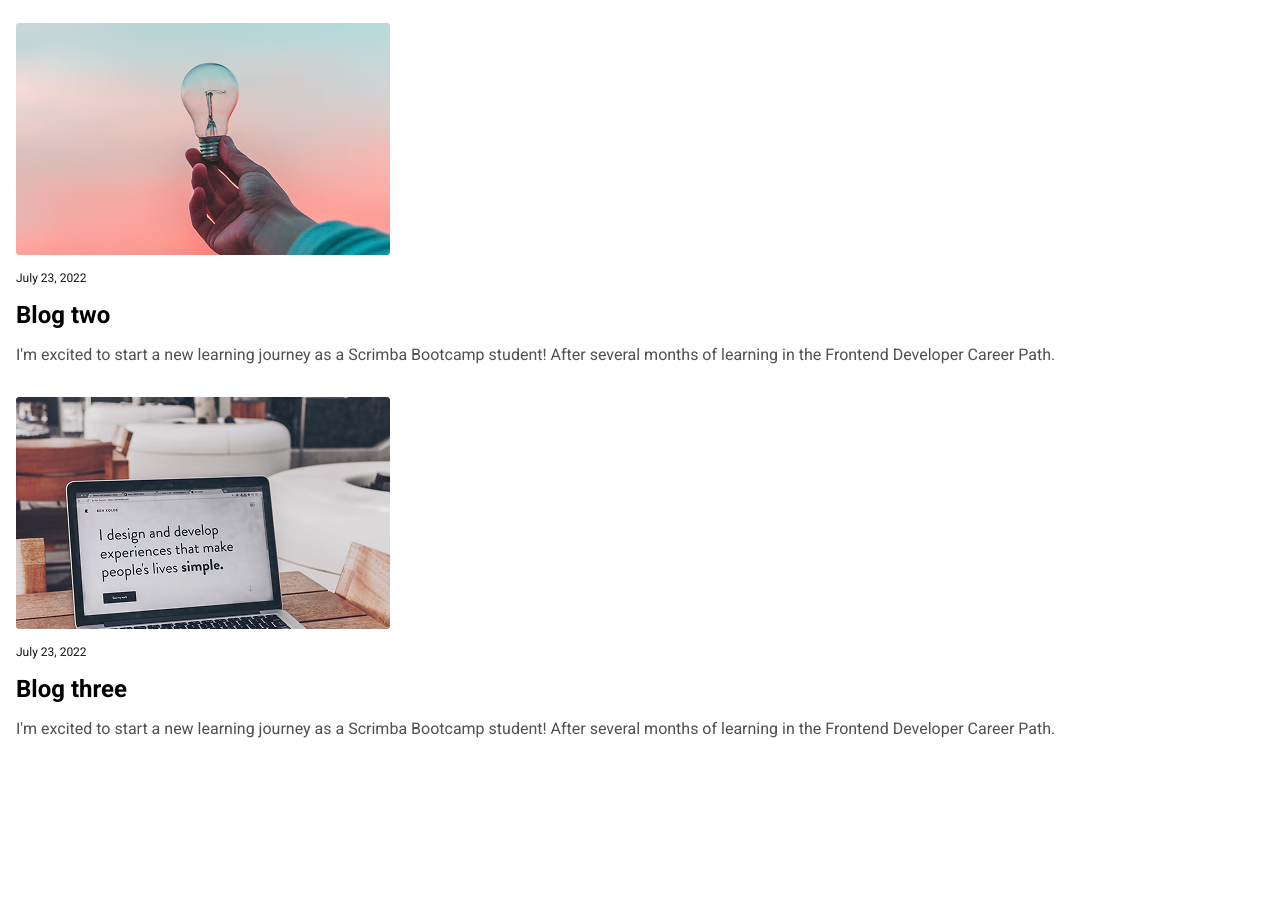
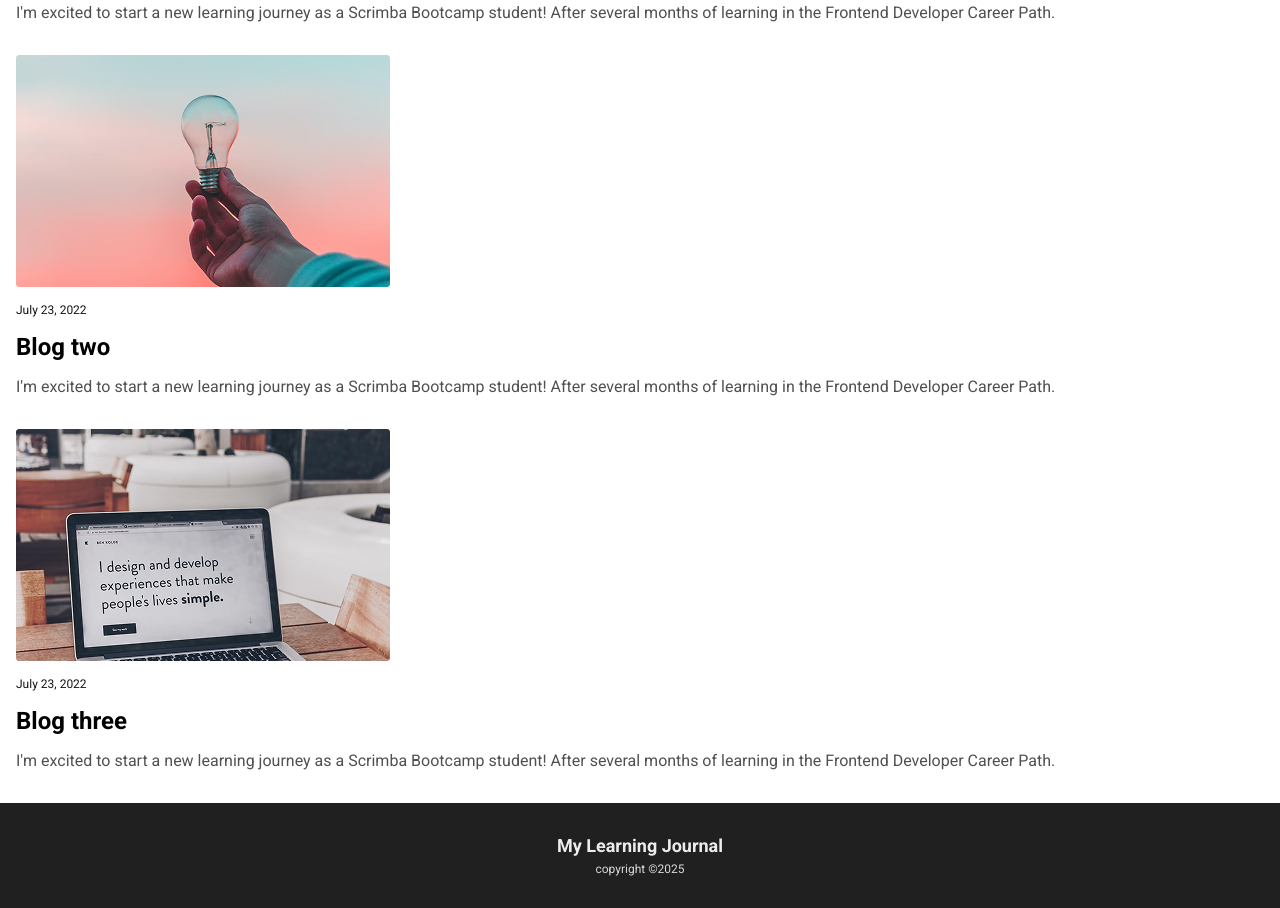
Before and after one commit to bakadja/learning-journal, a website built with Vite: page index.html in a window 1280 px wide. Shown: the part 1231-2139 px from the top of the page. Before the commit the page ends 2034 px from the top, so only its background shows below. Built offline with nearby package versions, Linux system fonts and the light colour scheme.

Commit message:
style: enhance footer styles and layout; adjust main grid display settings

```diff
--- a/css/style.css
+++ b/css/style.css
@@ -13,8 +13,8 @@ body {
     ".... .... ...."
     ".... head ...."
     ".... main ...."
-    ".... foot ...."
-    ".... .... ....";
+    "foot foot foot"
+    ;
   gap: 2em 0;
 }
 
@@ -24,6 +24,8 @@ body {
 
 main {
   grid-area: main;
+  display: grid;
+  gap: 2em;
 }
 
 footer {
@@ -189,3 +191,31 @@ img {
 /* ***************************************** */
 /* *************** footer ****************** */
 /* ***************************************** */
+
+footer {
+  background-color: #202020;
+  text-align: center;
+  font-size: 0.75rem;
+  display: flex;
+  flex-direction: column;
+  gap: .5em;
+  justify-content: center;
+  align-items: center;
+  min-height: 105px;
+}
+
+.footer-title,
+.footer-copyright {
+  margin: 0;
+}
+.footer-title {
+  color: #ECECEC;
+  font-weight: 700;
+  text-transform: capitalize;
+}
+
+.footer-copyright {
+  display: block;
+  color: #D7D7D7;
+  font-weight: 400;
+}
--- a/index.html
+++ b/index.html
@@ -49,9 +49,9 @@
           <p class="highlight">How I stay committed to learning</p>
 
           <p>
-            I like to think of myself as a lifelong learner. I used to spend hours
-            and hours learning, then try to create simple projects using what I
-            learned or work new techniques into existing projects.
+            I like to think of myself as a lifelong learner. I used to spend
+            hours and hours learning, then try to create simple projects using
+            what I learned or work new techniques into existing projects.
           </p>
 
           <p>
@@ -61,15 +61,15 @@
 
           <p class="highlight">How I got started</p>
           <p>
-            I started simple and gradually grew my learning journal site. I would take notes
-            about what I was learning. After each learning session, I'd use my
-            notes to not only reflect on what I learned but also write short
-            summaries of what I learned using my own words.
+            I started simple and gradually grew my learning journal site. I
+            would take notes about what I was learning. After each learning
+            session, I'd use my notes to not only reflect on what I learned but
+            also write short summaries of what I learned using my own words.
           </p>
           <p>
-            That helped me grok
-            what I was learning, and I realized that posting my learning summaries
-            was also helping others learn and stay motivated.
+            That helped me grok what I was learning, and I realized that posting
+            my learning summaries was also helping others learn and stay
+            motivated.
           </p>
         </div>
         <time class="main-article-date" datetime="2022-07-23"
@@ -80,30 +80,57 @@
         <h2 class="recent-posts-title">Recent posts</h2>
         <article class="recent-post">
           <h3 class="recent-post-title">Blog one</h3>
-          <img class="recent-post-image" src="./images/article-image-03.png" alt="">
+          <img
+            class="recent-post-image"
+            src="./images/article-image-03.png"
+            alt=""
+          />
           <p class="recent-post-summary">
-        I'm excited to start a new learning journey as a Scrimba Bootcamp student! After several months of learning in the Frontend Developer Career Path.
+            I'm excited to start a new learning journey as a Scrimba Bootcamp
+            student! After several months of learning in the Frontend Developer
+            Career Path.
           </p>
-          <time class="recent-post-date" datetime="2022-07-23">July 23, 2022</time>
+          <time class="recent-post-date" datetime="2022-07-23"
+            >July 23, 2022</time
+          >
         </article>
         <article class="recent-post">
           <h3 class="recent-post-title">Blog two</h3>
-          <img class="recent-post-image" src="./images/article-image-02.png" alt="">
+          <img
+            class="recent-post-image"
+            src="./images/article-image-02.png"
+            alt=""
+          />
           <p class="recent-post-summary">
-        I'm excited to start a new learning journey as a Scrimba Bootcamp student! After several months of learning in the Frontend Developer Career Path.
+            I'm excited to start a new learning journey as a Scrimba Bootcamp
+            student! After several months of learning in the Frontend Developer
+            Career Path.
           </p>
-          <time class="recent-post-date" datetime="2022-07-23">July 23, 2022</time>
+          <time class="recent-post-date" datetime="2022-07-23"
+            >July 23, 2022</time
+          >
         </article>
         <article class="recent-post">
           <h3 class="recent-post-title">Blog three</h3>
-          <img class="recent-post-image" src="./images/article-image-01.png" alt="">
+          <img
+            class="recent-post-image"
+            src="./images/article-image-01.png"
+            alt=""
+          />
           <p class="recent-post-summary">
-        I'm excited to start a new learning journey as a Scrimba Bootcamp student! After several months of learning in the Frontend Developer Career Path.
+            I'm excited to start a new learning journey as a Scrimba Bootcamp
+            student! After several months of learning in the Frontend Developer
+            Career Path.
           </p>
-          <time class="recent-post-date" datetime="2022-07-23">July 23, 2022</time>
+          <time class="recent-post-date" datetime="2022-07-23"
+            >July 23, 2022</time
+          >
         </article>
       </section>
     </main>
-    <footer></footer>
+    <footer>
+      <h2 class="footer-title">my learning journal</h2>
+      <span class="footer-copyright">copyright ©2025</span>
+    </footer>
   </body>
 </html>
```
